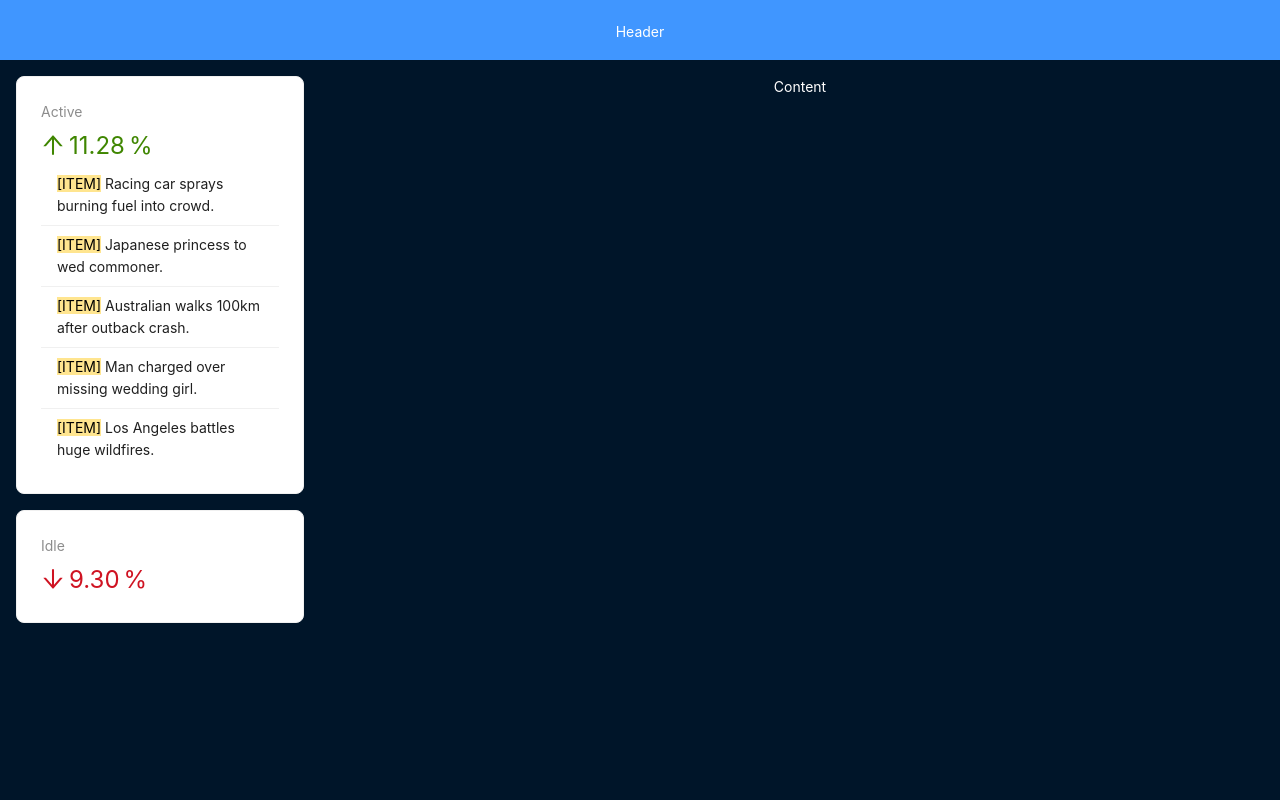
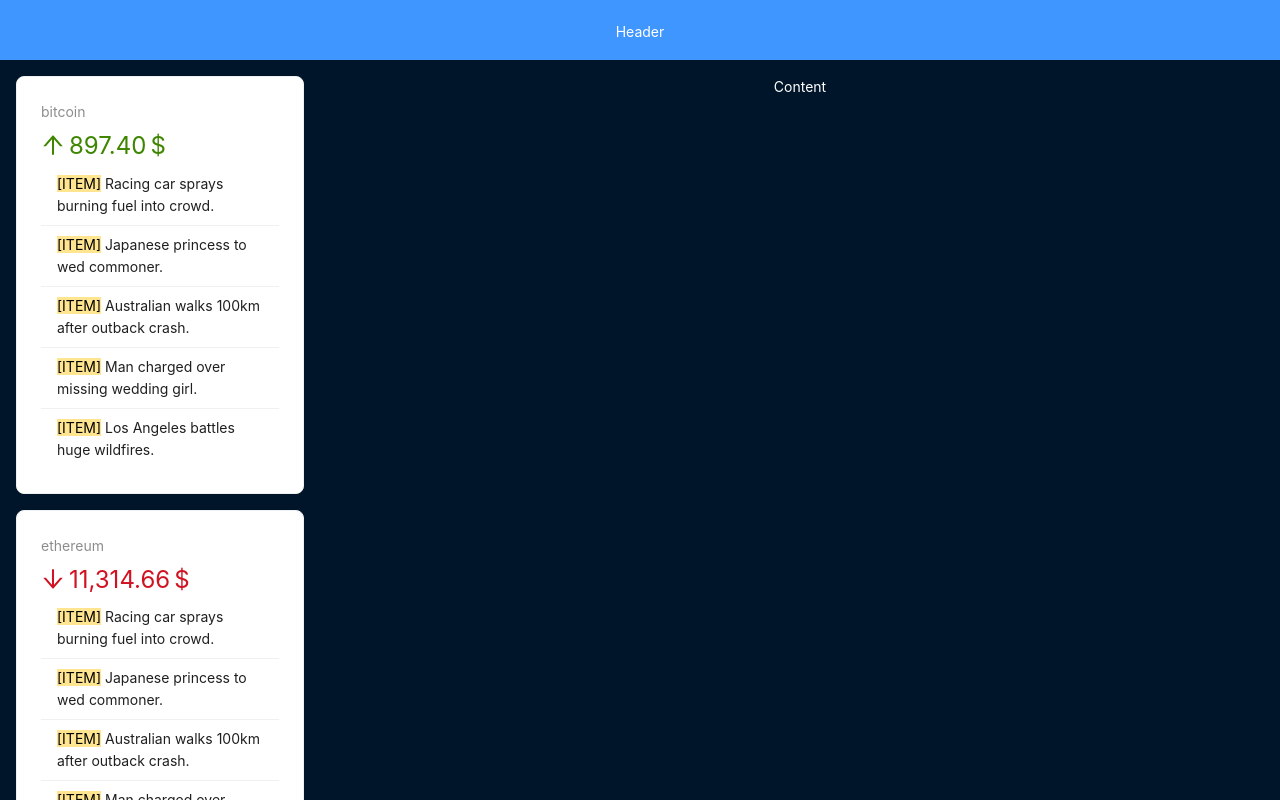
Before and after one commit to roma-marshall/crypto-tracker, a React (Vite) app: page / in a window 1280 px wide. Shown: the top 800 px of the page. Built offline with nearby package versions, Linux system fonts and the light colour scheme.

Commit message:
sider refactoring

```diff
--- a/src/components/layout/AppSider.jsx
+++ b/src/components/layout/AppSider.jsx
@@ -2,6 +2,7 @@
 import { Layout, Card, Statistic, List, Typography, Spin } from 'antd'
 import { ArrowDownOutlined, ArrowUpOutlined } from '@ant-design/icons'
 import { fakeFetchAssets, fakeFetchCrypto } from '../../api'
+import { percentDifference } from '../../utils'
 
 const siderStyle = {
   padding: '1rem',
@@ -14,10 +15,6 @@
   'Man charged over missing wedding girl.',
   'Los Angeles battles huge wildfires.',
 ]
-
-function percentDifference(a, b) {
-  return 100 * Math.abs( (a - b) / ( (a + b) / 2 ))
-}
 
 export default function AppSider() {
   const [loading, setLoading] = useState(false)
@@ -34,7 +31,7 @@
       setAssets(assets.map(asset => {
         const coin = result.find(c => c.id === asset.id)
         return {
-          grow: asset.price < crypto.price,
+          grow: asset.price < coin.price,
           growPercent: percentDifference(asset.price, coin.price),
           totalAmount: asset.amount * coin.price,
           totalProfit: asset.amount * coin.price - asset.amount * asset.price,
@@ -53,14 +50,15 @@
 
   return (
     <Layout.Sider width="25%" style={siderStyle}>
-      <Card style={{ marginBottom: '1rem' }}>
+      {assets.map(asset => (
+        <Card key={asset.id} style={{ marginBottom: '1rem' }}>
           <Statistic
-          title="Active"
-          value={11.28}
+            title={asset.id}
+            value={asset.totalAmount}
             precision={2}
-          valueStyle={{ color: '#3f8600' }}
-          prefix={<ArrowUpOutlined />}
-          suffix="%"
+            valueStyle={{ color: asset.grow ? '#3f8600' : '#cf1322' }}
+            prefix={asset.grow ? <ArrowUpOutlined /> : <ArrowDownOutlined />}
+            suffix="$"
           />
           <List
             size="small"
@@ -72,16 +70,7 @@
             )}
           />
         </Card>
-      <Card>
-        <Statistic
-          title="Idle"
-          value={9.3}
-          precision={2}
-          valueStyle={{ color: '#cf1322' }}
-          prefix={<ArrowDownOutlined />}
-          suffix="%"
-        />
-      </Card>
+      ))}
     </Layout.Sider>
   )
 }
--- /dev/null
+++ b/src/utils.js
@@ -0,0 +1,3 @@
+export function percentDifference(a, b) {
+  return 100 * Math.abs( (a - b) / ( (a + b) / 2 ))
+}
```
Lines whose indentation alone changed are shown as unchanged.
